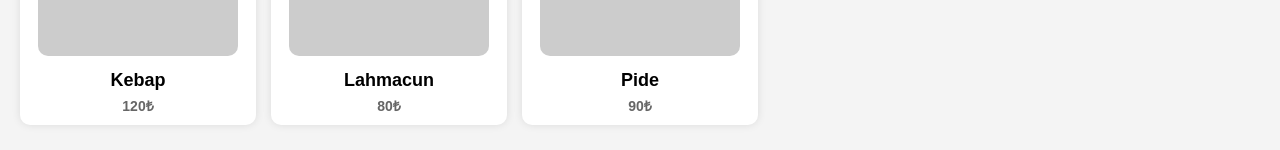
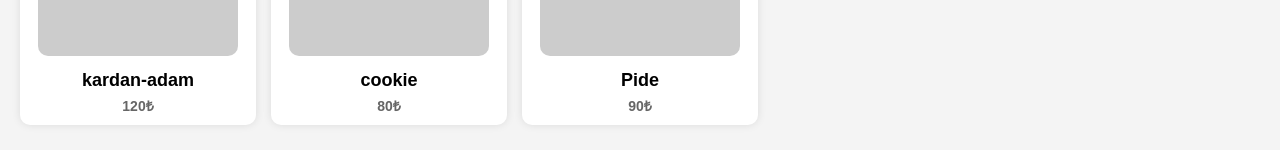
Before and after one commit to kensshin/qrmenu, a plain HTML site: page index.html in a window 1280 px wide. Shown: the part 376-526 px from the top of the page. Drawn offline with Linux system fonts and the light colour scheme; placeholder pictures from the web are drawn by us.

Commit message:
Update index.html

```diff
--- a/index.html
+++ b/index.html
@@ -102,13 +102,13 @@
         title: "Menü",
         tabs: { foods: "Yemekler", drinks: "İçecekler" },
         foods: [
-          { name: "Kebap", price: "120₺", img: "https://via.placeholder.com/200?text=Kebap" },
-          { name: "Lahmacun", price: "80₺", img: "https://via.placeholder.com/200?text=Lahmacun" },
+          { name: "kardan-adam", price: "120₺", img: "https://via.placeholder.com/200?text=kardanadam.jpg" },
+          { name: "cookie", price: "80₺", img: "https://via.placeholder.com/200?text=cookie.jpg" },
           { name: "Pide", price: "90₺", img: "https://via.placeholder.com/200?text=Pide" }
         ],
         drinks: [
-          { name: "Ayran", price: "20₺", img: "https://via.placeholder.com/200?text=Ayran" },
-          { name: "Çay", price: "15₺", img: "https://via.placeholder.com/200?text=Çay" },
+          { name: "kahve", price: "20₺", img: "https://via.placeholder.com/200?text=kahve.jpg" },
+          { name: "kitap-kahve", price: "15₺", img: "https://via.placeholder.com/200?text=kitap.jpg" },
           { name: "Kola", price: "30₺", img: "https://via.placeholder.com/200?text=Kola" }
         ]
       },
```
